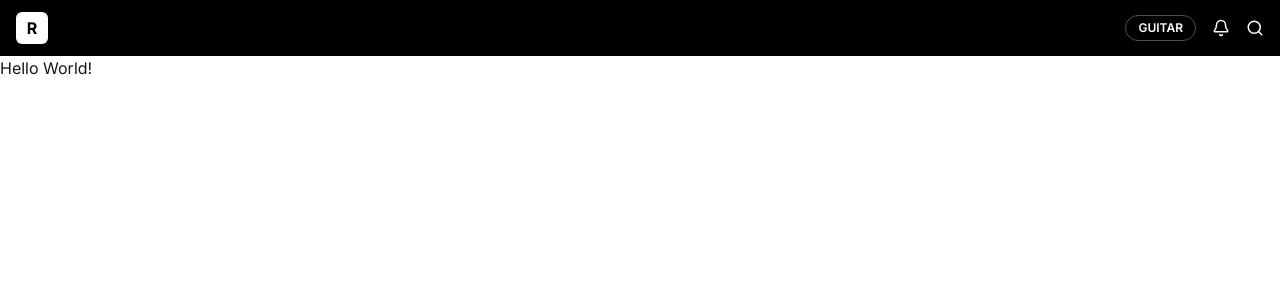
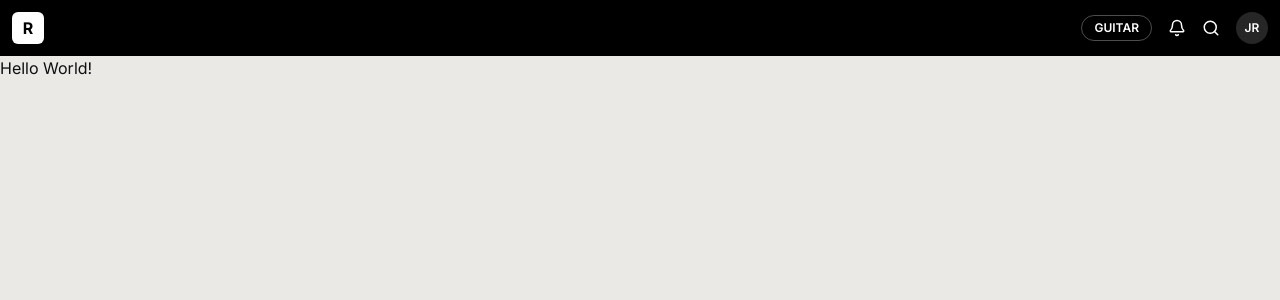
Before and after one commit to jrbechard/repertoires, a Next.js app: page / in a window 1280 px wide. Shown: the top 300 px of the page. Built offline with nearby package versions, Linux system fonts and the light colour scheme.

Commit message:
Updated header

```diff
--- a/app/components/Header.tsx
+++ b/app/components/Header.tsx
@@ -1,9 +1,15 @@
-import { Bell, Search} from "lucide-react";
+"use client";
+
+import { useState } from "react";
+import { Bell, Search } from "lucide-react";
 
 export default function Header() {
+  const [menuOpen, setMenuOpen] = useState(false);
+  const [theme, setTheme] = useState<"light" | "dark">("light");
+  const [lang, setLang] = useState("en");
+
   return (
-        <header className="flex items-center justify-between bg-black px-4 py-3">
-
+    <header className="flex items-center justify-between bg-black px-3 py-3">
       <div className="flex h-8 w-8 items-center justify-center rounded-md bg-white font-bold text-black">
         R
       </div>
@@ -14,8 +20,44 @@ export default function Header() {
         </span>
         <Bell className="h-4.5 w-4.5 text-white" />
         <Search className="h-4.5 w-4.5 text-white" />
+
+        <div className="relative">
+          <button
+            onClick={() => setMenuOpen((open) => !open)}
+            className="flex h-8 w-8 items-center justify-center rounded-full bg-white/15 text-xs font-semibold text-white"
+          >
+            JR
+          </button>
+
+          {menuOpen && (
+            <div className="absolute right-0 top-11 w-48 rounded-lg bg-white p-2 shadow-lg">
+              <div className="flex items-center justify-between px-2 py-2">
+                <span className="text-sm text-black">Language</span>
+                <select
+                  value={lang}
+                  onChange={(e) => setLang(e.target.value)}
+                  className="rounded border border-gray-300 px-1 py-0.5 text-sm text-black"
+                >
+                  <option value="en">EN</option>
+                  <option value="fr">FR</option>
+                </select>
               </div>
 
+              <div className="flex items-center justify-between px-2 py-2">
+                <span className="text-sm text-black">Theme</span>
+                <button
+                  onClick={() =>
+                    setTheme((t) => (t === "light" ? "dark" : "light"))
+                  }
+                  className="rounded border border-gray-300 px-2 py-0.5 text-sm text-black"
+                >
+                  {theme === "light" ? "Light" : "Dark"}
+                </button>
+              </div>
+            </div>
+          )}
+        </div>
+      </div>
     </header>
   );
 }
--- a/app/globals.css
+++ b/app/globals.css
@@ -1,8 +1,8 @@
 @import "tailwindcss";
 
 :root {
-  --background: #ffffff;
-  --foreground: #171717;
+  --background: #eae9e6;
+  --foreground: #0f0f11;
 }
 
 @theme inline {
```
Lines whose indentation alone changed are shown as unchanged.
